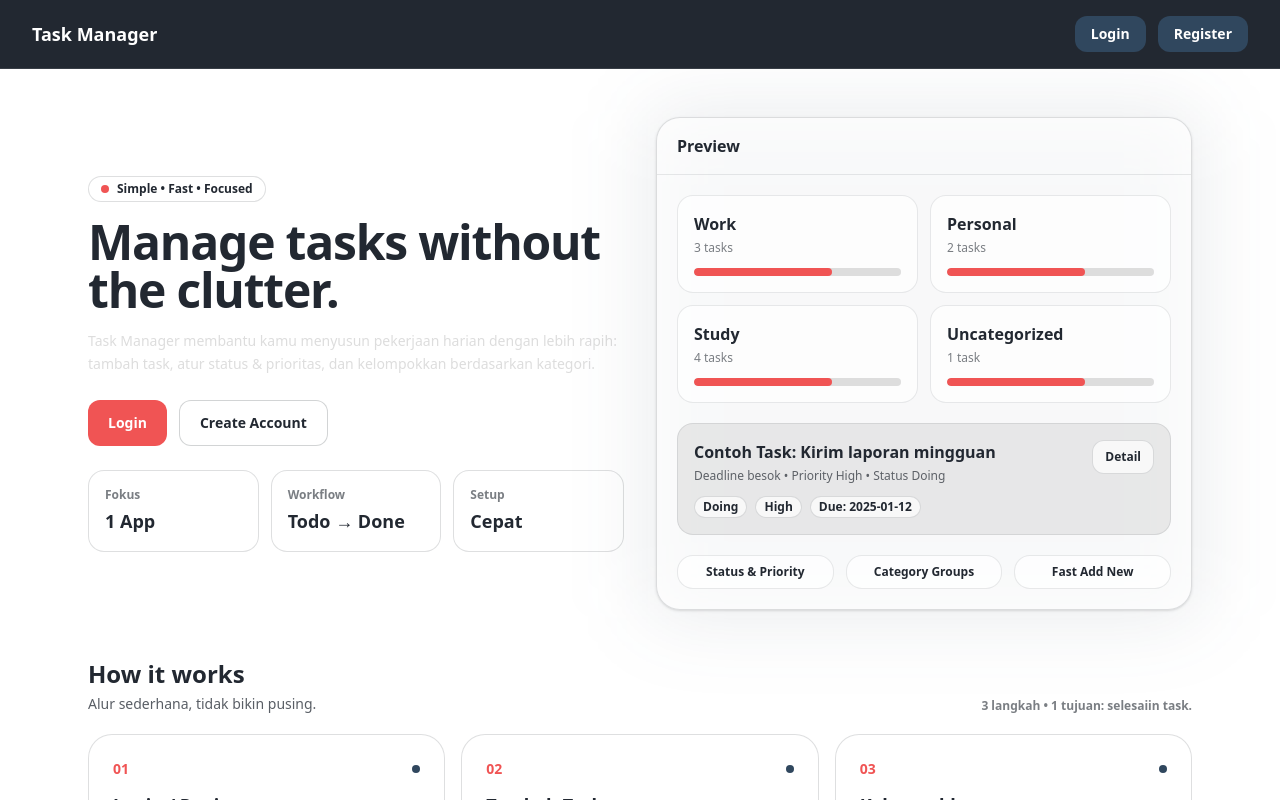
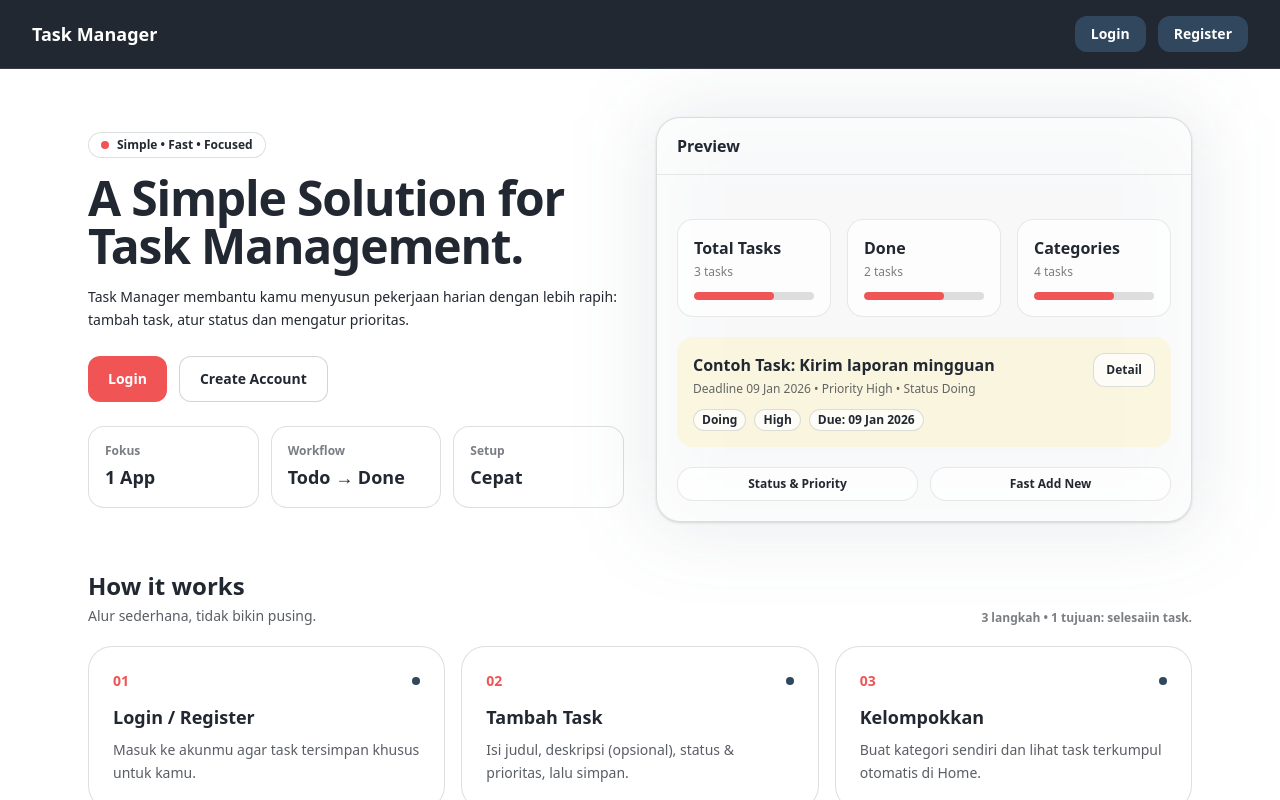
Before and after one commit to liaa-aa/task-manager-project, a React app in the folder frontend/: page / in a window 1280 px wide. Shown: the top 800 px of the page. Built offline with nearby package versions, Linux system fonts and the light colour scheme; the HTML template or start-up script is replaced by a standard one.

Commit message:
fixing ui

```diff
--- a/frontend/src/components/Navbar.jsx
+++ b/frontend/src/components/Navbar.jsx
@@ -53,7 +53,7 @@ export default function Navbar() {
             <>
               <NavLink
                 to="/login"
-                className="rounded-xl bg-secondary px-4 py-2 text-sm font-bold text-white hover:opacity-70"
+                className="rounded-xl bg-secondary px-4 py-2 text-sm font-bold text-white hover:bg-white hover:text-primary"
               >
                 Login
               </NavLink>
--- a/frontend/src/pages/HomePublic.jsx
+++ b/frontend/src/pages/HomePublic.jsx
@@ -11,12 +11,12 @@ export default function HomePublic() {
           </div>
 
           <h1 className="mt-4 text-3xl font-black tracking-tight text-primary sm:text-4xl lg:text-5xl">
-            Manage tasks without the clutter.
+            A Simple Solution for Task Management.
           </h1>
 
-          <p className="mt-4 text-sm leading-relaxed text-primary/80 sm:text-base">
+          <p className="mt-4 text-sm leading-relaxed text-primary sm:text-sm">
             Task Manager membantu kamu menyusun pekerjaan harian dengan lebih rapih:
-            tambah task, atur status & prioritas, dan kelompokkan berdasarkan kategori.
+            tambah task, atur status dan mengatur prioritas.
           </p>
 
           <div className="mt-6 flex flex-col gap-3 sm:flex-row">
@@ -52,27 +52,26 @@ export default function HomePublic() {
             </div>
 
             <div className="p-4 sm:p-5">
-              <div className="grid gap-3 sm:grid-cols-2">
-                <MiniCard title="Work" subtitle="3 tasks" />
-                <MiniCard title="Personal" subtitle="2 tasks" />
-                <MiniCard title="Study" subtitle="4 tasks" />
-                <MiniCard title="Uncategorized" subtitle="1 task" />
+              <div className="mt-6 grid gap-4 sm:grid-cols-3">
+                <MiniCard title="Total Tasks" subtitle="3 tasks" />
+                <MiniCard title="Done" subtitle="2 tasks" />
+                <MiniCard title="Categories" subtitle="4 tasks" />
               </div>
 
-              <div className="mt-5 rounded-2xl border border-primary/10 bg-base/60 p-4">
+              <div className="mt-5 rounded-2xl p-4 bg-amber-100/50 text-amber-800 border-amber-200">
                 <div className="flex flex-col gap-3 sm:flex-row sm:items-start sm:justify-between">
                   <div className="min-w-0">
                     <div className="truncate font-bold text-primary">
                       Contoh Task: Kirim laporan mingguan
                     </div>
                     <div className="mt-1 text-xs text-primary/70">
-                      Deadline besok • Priority High • Status Doing
+                      Deadline 09 Jan 2026 • Priority High • Status Doing
                     </div>
 
                     <div className="mt-3 flex flex-wrap gap-2 text-xs">
                       <Badge>Doing</Badge>
                       <Badge>High</Badge>
-                      <Badge>Due: 2025-01-12</Badge>
+                      <Badge>Due: 09 Jan 2026</Badge>
                     </div>
                   </div>
 
@@ -85,9 +84,8 @@ export default function HomePublic() {
                 </div>
               </div>
 
-              <div className="mt-5 grid gap-3 sm:grid-cols-3">
+              <div className="mt-5 grid gap-3 sm:grid-cols-2">
                 <FeaturePill label="Status & Priority" />
-                <FeaturePill label="Category Groups" />
                 <FeaturePill label="Fast Add New" />
               </div>
             </div>
```
Also changed, not shown: frontend/src/pages/HomePrivate.jsx (+0 -10 lines).
